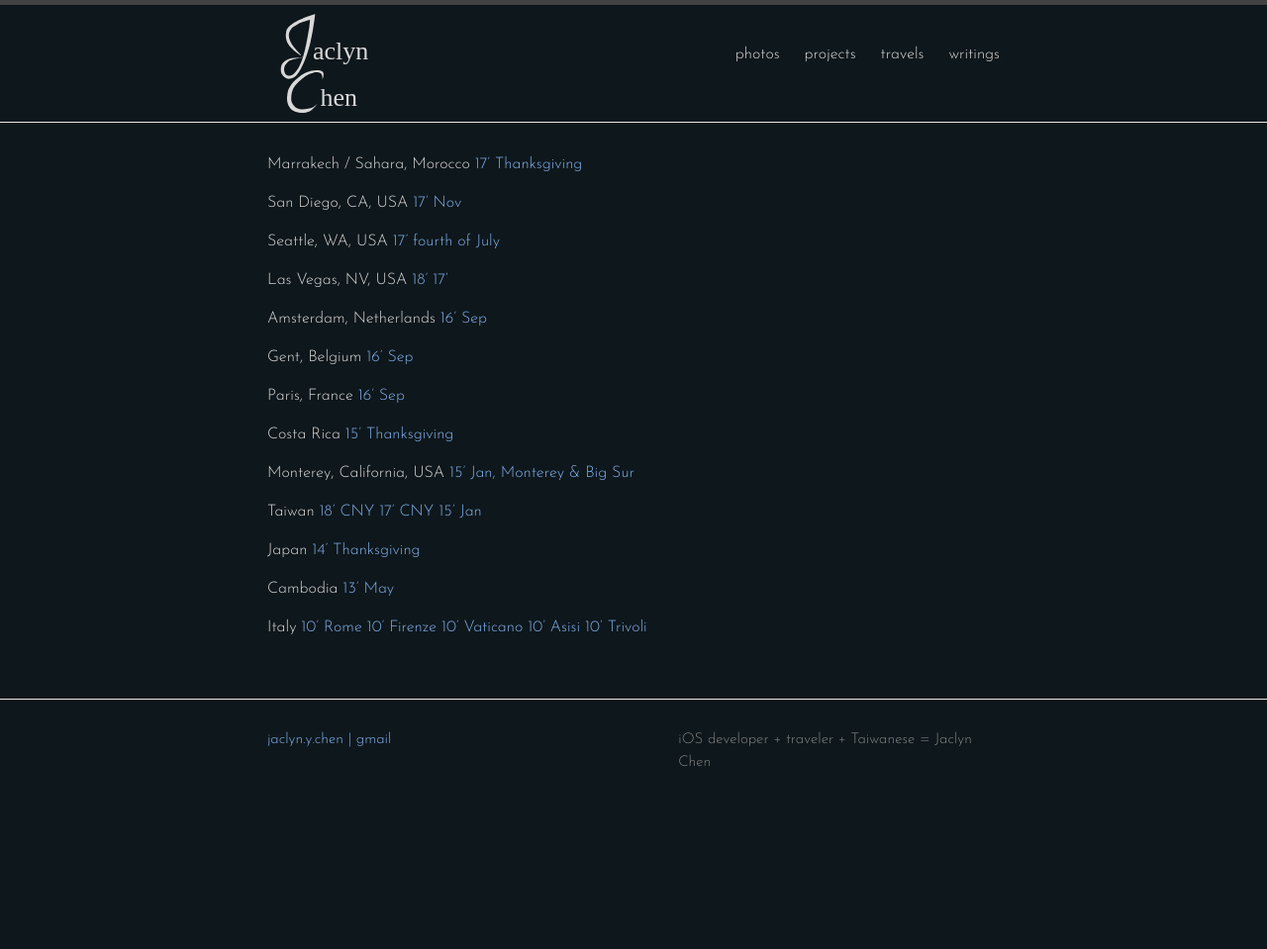
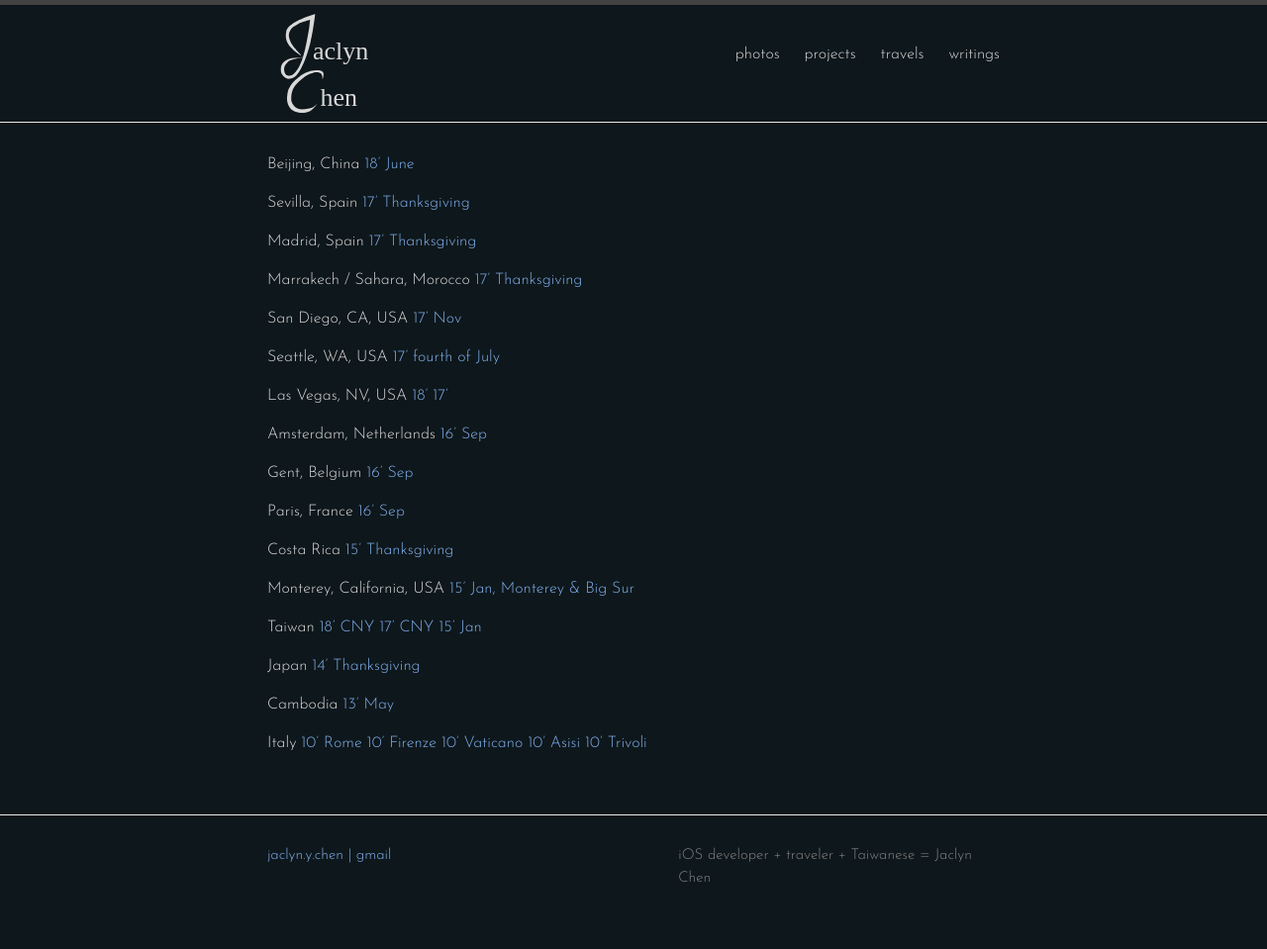
Before and after one commit to jaclync/jaclync.github.io, a Jekyll site: the page built from travels.md, in a window 1280 px wide. Shown: the whole page at 99% size. Built offline with Jekyll 4.4.1, drawn with Linux system fonts in a browser that asks for light colours; before the commit the page ends 900 px from its top, so only the background shows below that.

Commit message:
Add travel links.

```diff
--- a/travels.md
+++ b/travels.md
@@ -3,6 +3,15 @@ layout: travels
 title: travels
 permalink: /travels/
 ---
+
+Beijing, China
+[18' June](https://www.flickr.com/photos/jaclynchen/albums/72157698504443545)
+
+Sevilla, Spain
+[17' Thanksgiving](https://www.flickr.com/photos/jaclynchen/albums/72157693553289630)
+
+Madrid, Spain
+[17' Thanksgiving](https://www.flickr.com/photos/jaclynchen/albums/72157691294458352)
 
 Marrakech / Sahara, Morocco
 [17' Thanksgiving](https://www.flickr.com/photos/jaclynchen/sets/72157665278498678)
```
